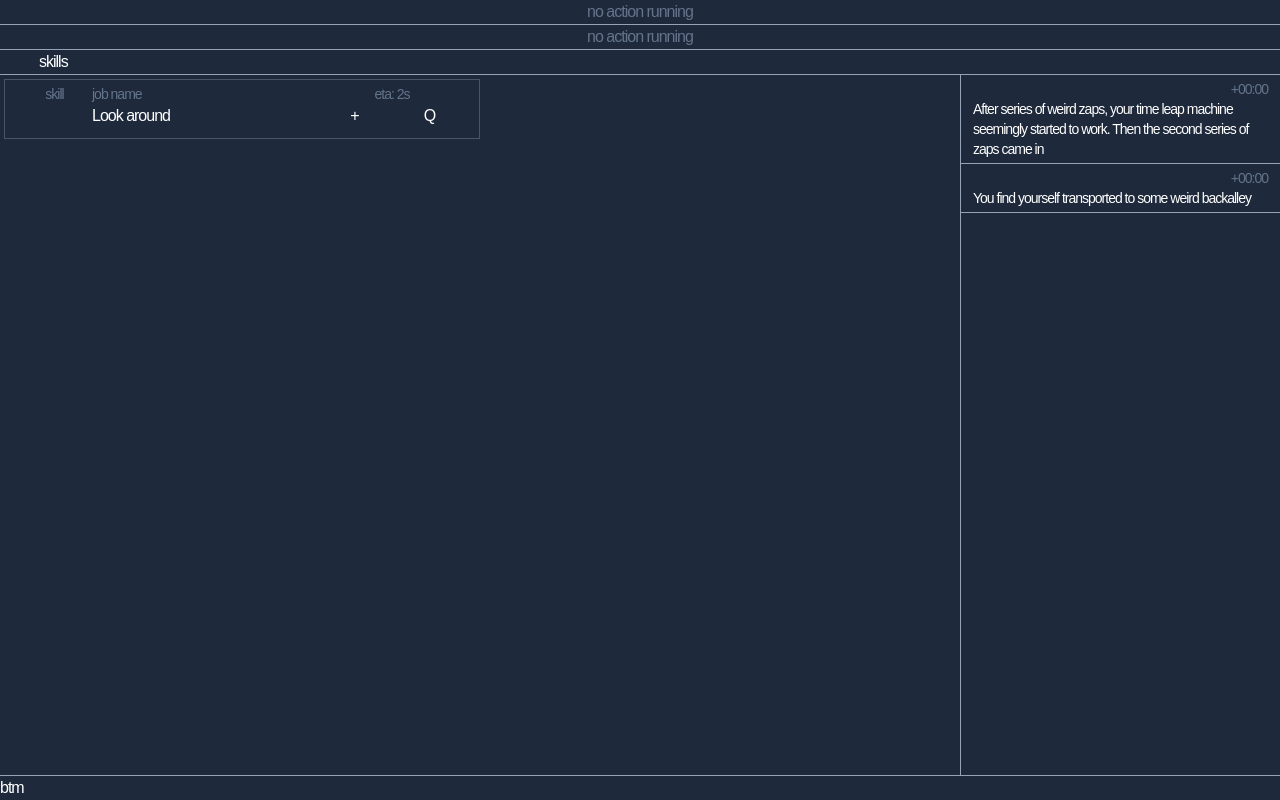
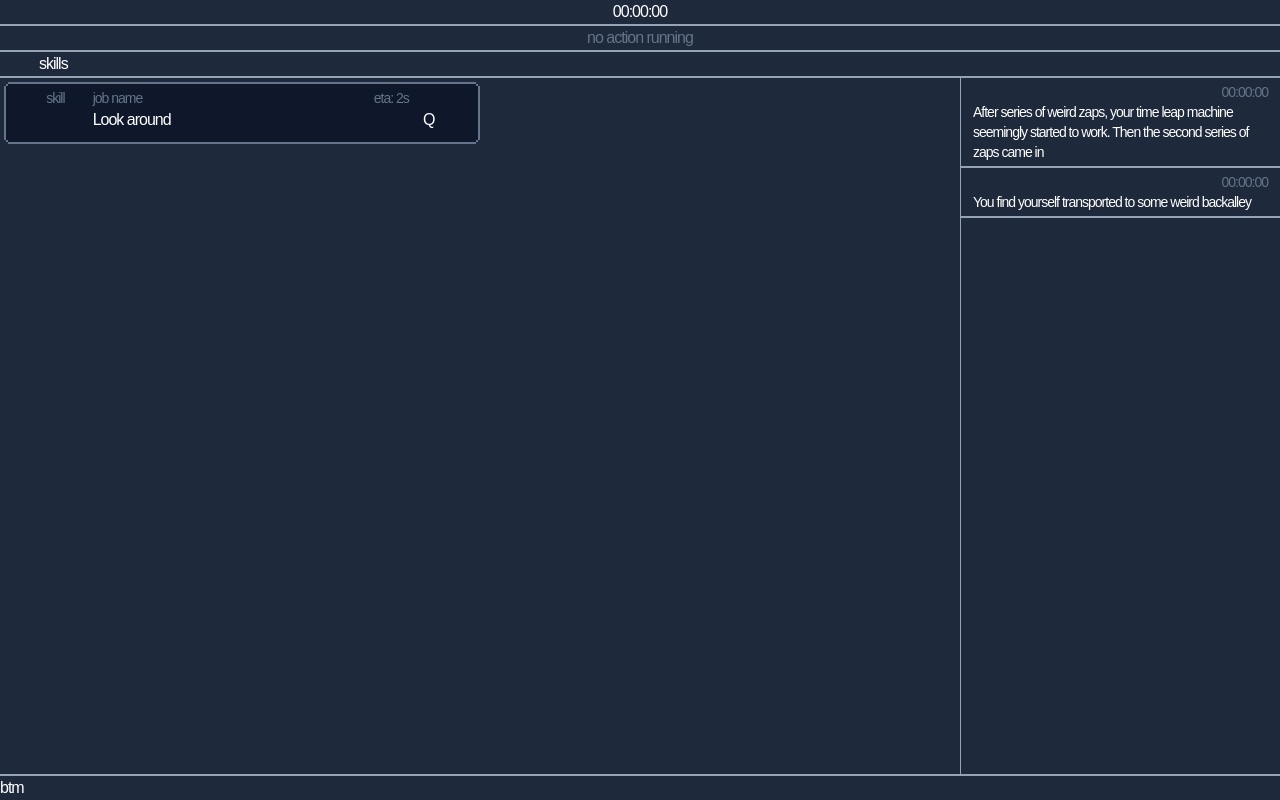
Before and after one commit to CountTo25/grindfesta, a Svelte app: page / in a window 1280 px wide. Built offline with nearby package versions, Linux system fonts and the light colour scheme; a web font is replaced by a local one.

Commit message:
it woooorks

```diff
--- a/package.json
+++ b/package.json
@@ -23,6 +23,8 @@
     "vite": "^5.4.10"
   },
   "dependencies": {
-    "deepmerge": "^4.3.1"
+    "@hackernoon/pixel-icon-library": "^1.0.5",
+    "deepmerge": "^4.3.1",
+    "pixelarticons": "^1.8.0"
   }
 }
--- a/src/App.svelte
+++ b/src/App.svelte
@@ -2,22 +2,21 @@
   import Router from "./Router.svelte";
   import Actions from "./routes/Actions.svelte";
   import { gameState } from "./state";
+  import "@hackernoon/pixel-icon-library/fonts/iconfont.css";
+  import { formatTime } from "./utils";
 </script>
 
 <main class="h-screen">
   <div class="grid h-full grid-cols-12 grid-rows-[auto_1fr_auto]">
     <!-- Top header -->
     <div
-      class="col-span-12 grid grid-cols-12 text-center border-b border-b-slate-400"
+      class="col-span-12 grid grid-cols-12 text-center border-b-2 border-b-slate-400"
     >
-      <div
-        class="col-span-12 border-b border-b-slate-400"
-        class:text-slate-500={!$gameState.data.run.action}
-      >
-        {$gameState.data.run.action ?? "no action running"}
+      <div class="col-span-12 border-b-2 border-b-slate-400">
+        {formatTime($gameState.data.run.timeSpent)}
       </div>
       <div
-        class="col-span-12 border-b border-b-slate-400"
+        class="col-span-12 border-b-2 border-b-slate-400"
         class:text-slate-500={!$gameState.data.run.action}
       >
         {$gameState.data.run.action ?? "no action running"}
@@ -27,7 +26,7 @@
 
     <!-- Main content -->
     <div
-      class="col-span-12 grid grid-cols-12 border-b border-b-slate-400 overflow-hidden flex-col"
+      class="col-span-12 grid grid-cols-12 border-b-2 border-b-slate-400 overflow-hidden flex-col"
     >
       <!-- Left main view -->
       <div class="col-span-9 overflow-hidden">
@@ -45,8 +44,8 @@
       >
         <div class="overflow-y-auto flex-1">
           {#each $gameState.data.run.logEntries as { ts, text }}
-            <div class="border-b border-b-slate-400 px-3 py-1 text-sm">
-              <div class="text-right text-slate-500">+00:0{ts}</div>
+            <div class="border-b-2 border-b-slate-400 px-3 py-1 text-sm">
+              <div class="text-right text-slate-500">{formatTime(ts)}</div>
               <div>{text}</div>
             </div>
           {/each}
--- a/src/parts/SingleAction.svelte
+++ b/src/parts/SingleAction.svelte
@@ -2,6 +2,7 @@
   import { gameState } from "../state";
   import type { Action } from "../types";
   import ProgressBar from "./ProgressBar.svelte";
+  import SkillIcon from "./SkillIcon.svelte";
   export let action: Action;
   export let id: string;
   export let running: boolean = false;
@@ -23,7 +24,7 @@
 </script>
 
 <div
-  class="grid grid-cols-12 px-3 py-1 border border-slate-600 {config.classes.join(
+  class="grid grid-cols-12 px-3 py-1 pixel-corners bg-slate-900 {config.classes.join(
     ' '
   )}"
 >
@@ -31,10 +32,12 @@
   <div class="col-span-6 text-sm text-slate-500">job name</div>
   <div class="col-span-4 text-sm text-slate-500 text-center">eta: 2s</div>
   <!-- -->
-  <div class="col-span-2"></div>
+  <div class="col-span-2 text-center">
+    <SkillIcon skill={action.skill} />
+  </div>
   <div class="col-span-6">{action.title}</div>
   <div class="col-span-2 text-center cursor-pointer" on:click={toggleAction}>
-    {running ? "||" : "+"}
+    <i class="hn hn-{running ? 'pause' : 'play'}"></i>
   </div>
   <div class="col-span-2 text-center">Q</div>
   <div class="col-span-12 text-center"><ProgressBar {percent} /></div>
--- /dev/null
+++ b/src/parts/SkillIcon.svelte
@@ -0,0 +1,13 @@
+<script lang="ts">
+  import type { Skill } from "../types";
+  export let skill: Skill;
+  const icon = {
+    exploration: "search",
+    perception: "eye",
+    social: "message",
+  }[skill];
+</script>
+
+<div class="">
+  <i class="hn hn-{icon}"></i>
+</div>
--- a/src/routes/Actions.svelte
+++ b/src/routes/Actions.svelte
@@ -9,12 +9,12 @@
 
 <div class="px-1 py-1 grid grid-cols-12">
   <div class="col-span-6">
-    {#each allActions as { action, id }}
+    {#each allActions as { action, id } (id)}
       <SingleAction
         {action}
         {id}
         running={$gameState.data.run.action?.id == id}
-        config={{ classes: ["col-span-12"] }}
+        config={{ classes: ["col-span-12 mb-2"] }}
         progress={$gameState.data.run.actionProgress[id]?.progress ?? 0}
       />
     {/each}
--- a/src/statics.ts
+++ b/src/statics.ts
@@ -1,16 +1,56 @@
-import type { Action } from "./types";
-import { withLogEntry } from "./utils";
+import type { Action, GameState } from "./types";
+import { ifActionComplete, withLogEntry } from "./utils";
 
+const NO_REPEAT = { repeatable: false };
+const NO_CROSSGEN = { crossGeneration: false };
 export const actions: { [key: string]: Action } = {
-  la_intro_0: {
+  intro_0: {
     title: "Look around",
-    skill: "perception",
-    weight: 10,
+    skill: "exploration",
+    weight: 5,
     conditions: [],
     repeatable: false,
     crossGeneration: false,
     postComplete: withLogEntry(
-      "That is indeed some backalley of some unfamiliar town. "
+      "That is indeed some backalley of some unfamiliar town. You can hear some people wander around somewhere nearby"
     ),
   },
+  intro_1: {
+    title: "Check time leap device",
+    skill: "perception",
+    weight: 5,
+    conditions: [ifActionComplete("intro_0")],
+    repeatable: false,
+    crossGeneration: false,
+    postComplete: withLogEntry(
+      "Device on your wrist seems to be intact, but there is not enough energy. Seems like you will shortly be back in your own time and (hopefully) place"
+    ),
+  },
+  intro_2: {
+    ...NO_REPEAT,
+    ...NO_CROSSGEN,
+    title: "Emerge from alley",
+    skill: "exploration",
+    weight: 10,
+    conditions: [ifActionComplete("intro_1")],
+    postComplete: null,
+  },
+  narcadia_gather_info: {
+    ...NO_CROSSGEN,
+    ...NO_REPEAT,
+    title: "Ask around",
+    skill: "social",
+    weight: 10,
+    conditions: [ifActionComplete("intro_2")],
+    postComplete: null,
+  },
+  narcadia_seek_init: {
+    ...NO_CROSSGEN,
+    ...NO_REPEAT,
+    title: "Examine the city",
+    skill: "exploration",
+    weight: 10,
+    conditions: [ifActionComplete("intro_2")],
+    postComplete: null,
+  },
 };
--- a/src/types.ts
+++ b/src/types.ts
@@ -1,14 +1,14 @@
 export class GameState {
   data: GameStateInner = {
     global: {
-      stats: { exploration: 0, perception: 0 },
+      stats: { exploration: 0, perception: 0, social: 0 },
     },
     run: {
       action: null,
       actionProgress: {},
       mainViewRoute: "actions",
       timeSpent: 0.0,
-      stats: { exploration: 0, perception: 0 },
+      stats: { exploration: 0, perception: 0, social: 0 },
       logEntries: [
         {
           ts: 0,
@@ -32,7 +32,7 @@ export type CurrentAction = {
   id: string;
 };
 
-export type Skill = "exploration" | "perception";
+export type Skill = "exploration" | "perception" | "social";
 
 type SkillLevels = {
   [k in Skill]: number;
--- a/src/ui.css
+++ b/src/ui.css
@@ -29,8 +29,111 @@
 }
 * {
     color: white;
+    user-select: none;
 }
 html,
 body, #app {
     height: 100%;
 }
+
+.hn {
+    line-height: 24px !important;
+}
+
+.pixel-corners,
+.pixel-corners--wrapper {
+  clip-path: polygon(0px calc(100% - 4px),
+    2px calc(100% - 4px),
+    2px calc(100% - 2px),
+    4px calc(100% - 2px),
+    4px 100%,
+    calc(100% - 4px) 100%,
+    calc(100% - 4px) calc(100% - 2px),
+    calc(100% - 2px) calc(100% - 2px),
+    calc(100% - 2px) calc(100% - 4px),
+    100% calc(100% - 4px),
+    100% 4px,
+    calc(100% - 2px) 4px,
+    calc(100% - 2px) 2px,
+    calc(100% - 4px) 2px,
+    calc(100% - 4px) 0px,
+    4px 0px,
+    4px 2px,
+    2px 2px,
+    2px 4px,
+    0px 4px);
+  position: relative;
+}
+.pixel-corners {
+  border: 2px solid transparent;
+}
+.pixel-corners--wrapper {
+  width: fit-content;
+  height: fit-content;
+}
+.pixel-corners--wrapper .pixel-corners {
+  display: block;
+  clip-path: polygon(2px 4px,
+    4px 4px,
+    4px 2px,
+    calc(100% - 4px) 2px,
+    calc(100% - 4px) 4px,
+    calc(100% - 2px) 4px,
+    calc(100% - 2px) calc(100% - 4px),
+    calc(100% - 4px) calc(100% - 4px),
+    calc(100% - 4px) calc(100% - 2px),
+    4px calc(100% - 2px),
+    4px calc(100% - 4px),
+    2px calc(100% - 4px));
+}
+.pixel-corners::after,
+.pixel-corners--wrapper::after {
+  content: "";
+  position: absolute;
+  clip-path: polygon(0px calc(100% - 4px),
+    2px calc(100% - 4px),
+    2px calc(100% - 2px),
+    4px calc(100% - 2px),
+    4px 100%,
+    calc(100% - 4px) 100%,
+    calc(100% - 4px) calc(100% - 2px),
+    calc(100% - 2px) calc(100% - 2px),
+    calc(100% - 2px) calc(100% - 4px),
+    100% calc(100% - 4px),
+    100% 4px,
+    calc(100% - 2px) 4px,
+    calc(100% - 2px) 2px,
+    calc(100% - 4px) 2px,
+    calc(100% - 4px) 0px,
+    4px 0px,
+    4px 2px,
+    2px 2px,
+    2px 4px,
+    0px 4px,
+    0px 50%,
+    2px 50%,
+    2px 4px,
+    4px 4px,
+    4px 2px,
+    calc(100% - 4px) 2px,
+    calc(100% - 4px) 4px,
+    calc(100% - 2px) 4px,
+    calc(100% - 2px) calc(100% - 4px),
+    calc(100% - 4px) calc(100% - 4px),
+    calc(100% - 4px) calc(100% - 2px),
+    4px calc(100% - 2px),
+    4px calc(100% - 4px),
+    2px calc(100% - 4px),
+    2px 50%,
+    0px 50%);
+  top: 0;
+  bottom: 0;
+  left: 0;
+  right: 0;
+  background: #64748b;
+  display: block;
+  pointer-events: none;
+}
+.pixel-corners::after {
+  margin: -2px;
+}
--- a/src/utils.ts
+++ b/src/utils.ts
@@ -31,3 +31,24 @@ export const withLogEntry = (text: string) => {
     return d;
   };
 };
+
+export const ifActionComplete = (actions: string | string[]) => {
+  return (d: GameState): boolean => {
+    actions = Array.isArray(actions) ? actions : [actions];
+    return actions.every(
+      (id) =>
+        d.data.run.actionProgress[id] && d.data.run.actionProgress[id]!.complete
+    );
+  };
+};
+
+export function formatTime(ms: number) {
+  const totalSeconds = Math.floor(ms / 1000);
+  const hours = String(Math.floor(totalSeconds / 3600)).padStart(2, "0");
+  const minutes = String(Math.floor((totalSeconds % 3600) / 60)).padStart(
+    2,
+    "0"
+  );
+  const seconds = String(totalSeconds % 60).padStart(2, "0");
+  return `${hours}:${minutes}:${seconds}`;
+}
```
Also changed, not shown: 1 other file (tests, documents, lock files or other folders).
